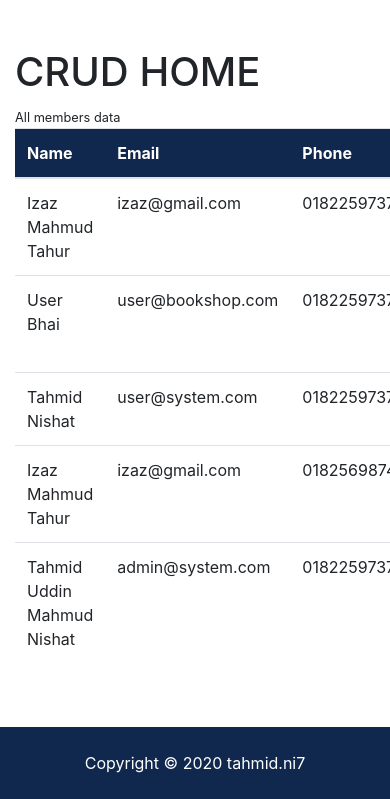
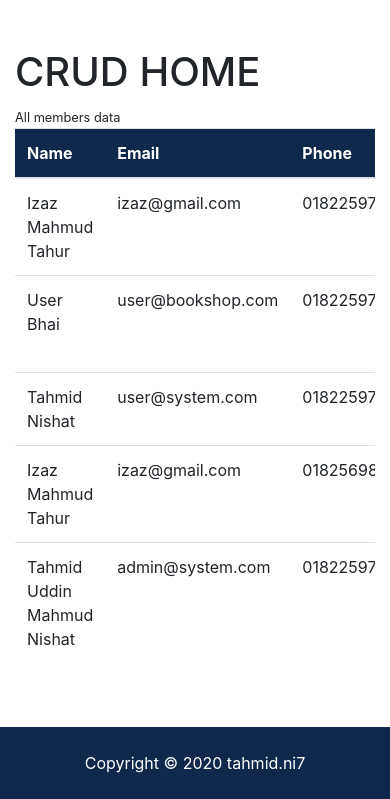
Before and after one commit to tahmid-ni7/Django-CRUD, a Django app: page / in a window 390 px wide; the page is wider, and only the part inside the window is pictured. Shown: the part 56-855 px from the top of that part. Run offline with Django 3.2, Linux system fonts and the light colour scheme; data comes from the database, SQL or seed files in the repository; both versions use the stored data as it was after the commit; some libraries are stand-ins or nearby versions.

Commit message:
Table responsive for mobile device

```diff
--- a/templates/crud/home.html
+++ b/templates/crud/home.html
@@ -5,7 +5,7 @@
 	{% include 'partials/_alerts.html' %}
 	<h1>CRUD HOME </h1><small>All members data</small>
 	{% if members %}
-	<table class="table">
+	<table class="table table-responsive-sm">
 		<thead class="bg-primary text-white">
 		<th>Name</th>
 		<th>Email</th>
```
Also changed, not shown: db.sqlite3.
